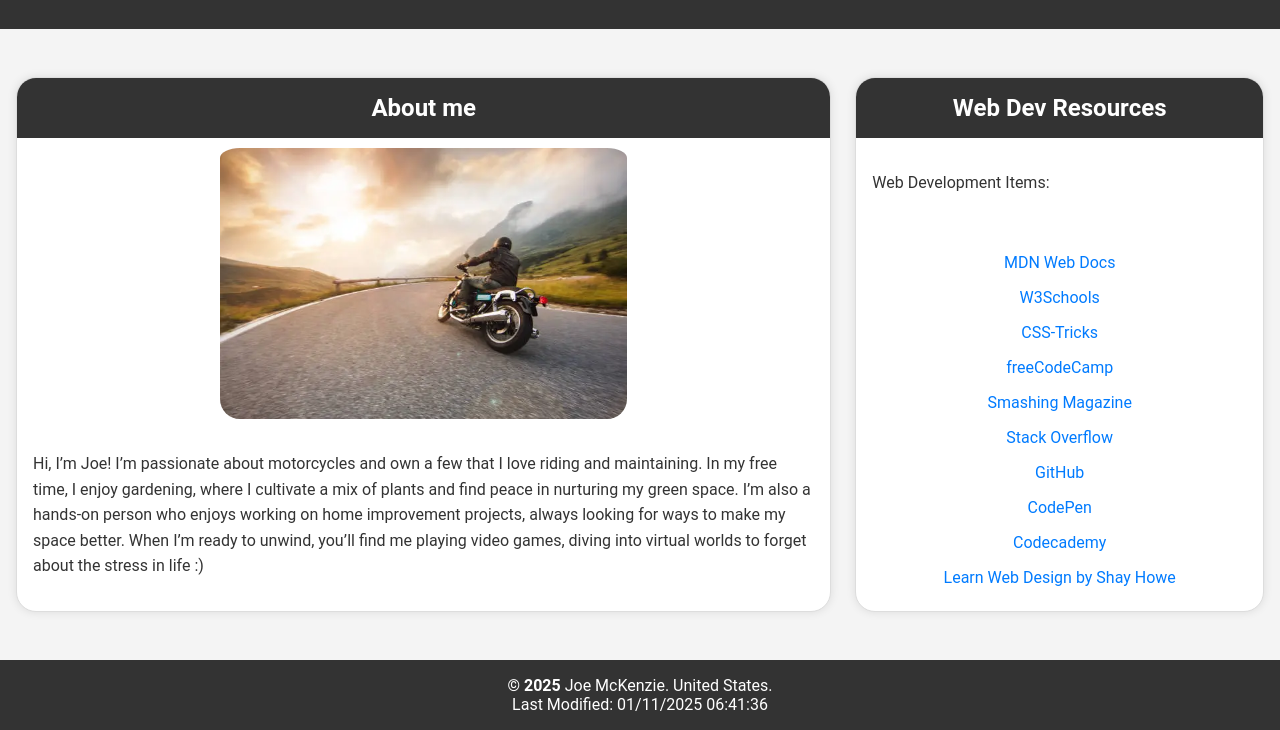
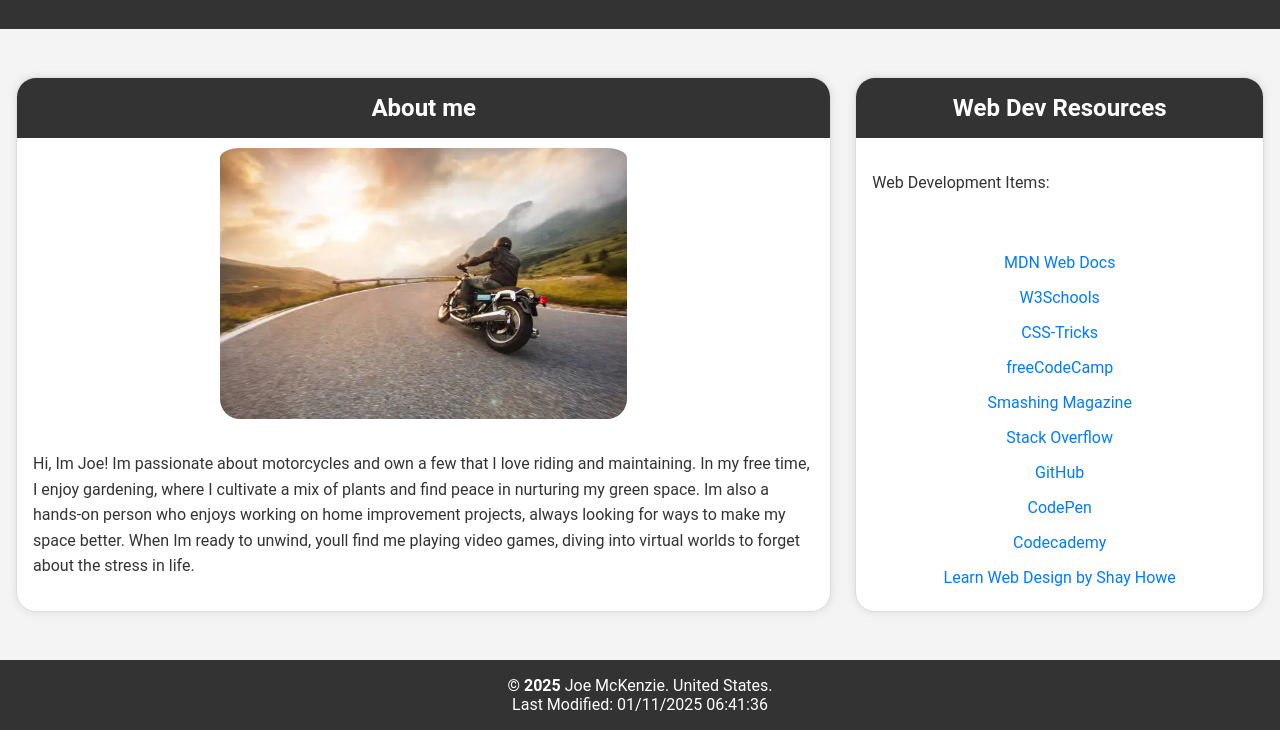
Before and after one commit to J7779/wdd131, a plain HTML site: page index.html in a window 1280 px wide. Shown: the part 133-863 px from the top of the page. Drawn offline with Linux system fonts and the light colour scheme.

Commit message:
Update index.html

```diff
--- a/index.html
+++ b/index.html
@@ -41,14 +41,13 @@
             class="card-image"
           />
           <p>
-            Hi, I’m Joe! I’m passionate about motorcycles and own a few that I
+            Hi, Im Joe! Im passionate about motorcycles and own a few that I
             love riding and maintaining. In my free time, I enjoy gardening,
             where I cultivate a mix of plants and find peace in nurturing my
-            green space. I’m also a hands-on person who enjoys working on home
+            green space. Im also a hands-on person who enjoys working on home
             improvement projects, always looking for ways to make my space
-            better. When I’m ready to unwind, you’ll find me playing video
-            games, diving into virtual worlds to forget about the stress in life
-            :)
+            better. When Im ready to unwind, youll find me playing video games,
+            diving into virtual worlds to forget about the stress in life.
           </p>
         </section>
 
```
